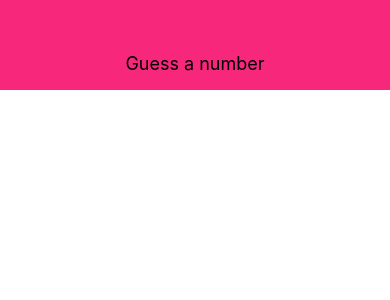
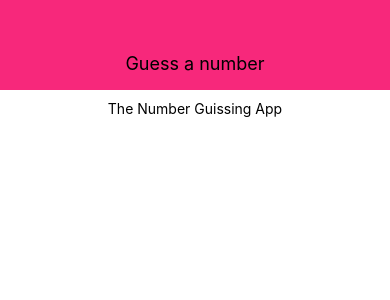
Before and after one commit to naveenrawat51/guess-a-number-game-in-react-native, a React Native app: screen / in a window 390 px wide. Shown: the top 300 px of the page. Built offline with nearby package versions, Linux system fonts and the light colour scheme.

Commit message:
screen added

```diff
--- a/App.js
+++ b/App.js
@@ -3,11 +3,13 @@ import React from 'react';
 import { StyleSheet, View } from 'react-native';
 
 import Header from './components/Header';
+import StartGameSceen from './screens/startGameScreen';
 
 export default function App() {
   return (
     <View style={styles.screen}>
       <Header title={'Guess a number'} />
+      <StartGameSceen />
     </View>
   );
 }
--- /dev/null
+++ b/screens/startGameScreen.js
@@ -0,0 +1,20 @@
+import React from 'react';
+import { StyleSheet, View, Text } from 'react-native';
+
+export default function StartGameScreen() {
+
+    return (
+        <View style={styles.screen}>
+            <Text>The Number Guissing App</Text>
+        </View>
+    )
+};
+
+const styles = StyleSheet.create({
+    screen: {
+        flex: 1,
+        padding: 10,
+        alignItems: 'center',
+
+    }
+})
```
